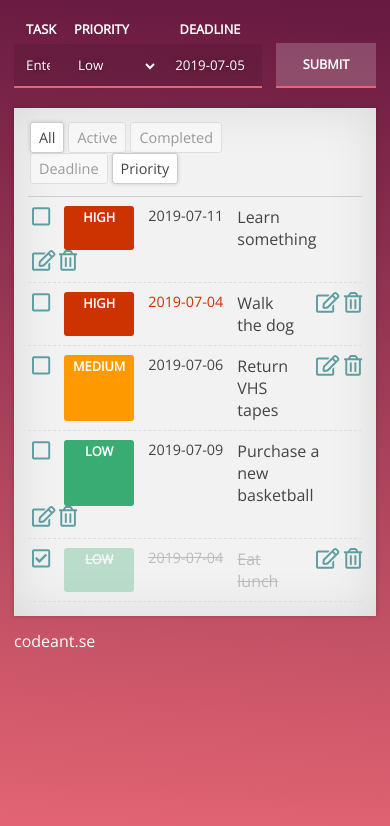
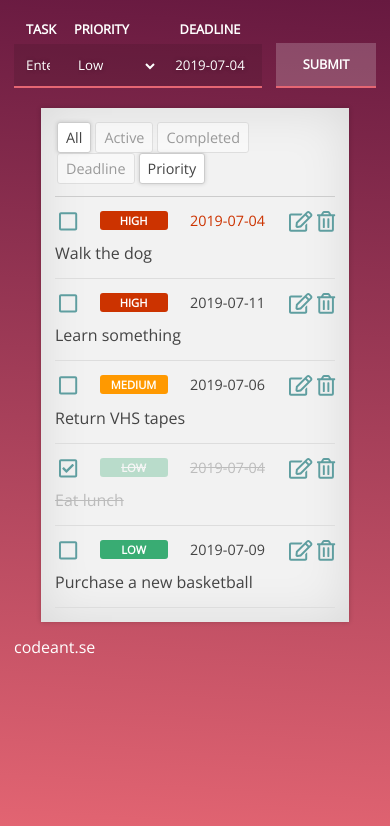
Before and after one commit to axelsvanfeldt/Agenda, a React (Create React App) app: page / in a window 390 px wide. Shown: the top 826 px of the page. Built offline with nearby package versions, Linux system fonts and the light colour scheme.

Commit message:
Added media queries, removed vendor prefixes, edited flex properties

```diff
--- a/src/component/App.css
+++ b/src/component/App.css
@@ -10,7 +10,9 @@
 }
 
 @media all and (min-width: 768px) {
+
     .app-content {
         padding: 40px;
     }
+
 }
--- a/src/component/App.jsx
+++ b/src/component/App.jsx
@@ -27,7 +27,7 @@ const App = () => {
         form: {
             text: '',
             priority: 1,
-            deadline: addDaysToDate(1),
+            deadline: new Date(),
             edit: false
         },
         filters: {
@@ -75,7 +75,19 @@ const App = () => {
     const filterData = JSON.parse(filters);
 
     const renderTasks = () => {
-        let sortedTasks = filterData.sort_by === 'deadline' ? taskData.sort((a, b) => new Date(a.deadline) - new Date(b.deadline)) : taskData.sort((a, b) => b.priority - a.priority);
+        let sortedTasks = taskData;
+        if (filterData.sort_by === 'deadline') {
+            sortedTasks = taskData.sort((a, b) => {
+                let diff = new Date(a.deadline.toString().slice(0,10)) - new Date(b.deadline.toString().slice(0,10));
+                return diff ? diff : b.priority - a.priority;
+            });
+        }
+        else {
+            sortedTasks = taskData.sort((a, b) => {
+                let diff = b.priority - a.priority;
+                return diff ? diff : new Date(a.deadline) - new Date(b.deadline);
+            });
+        }
         sortedTasks = sortedTasks.map((task, index) => {
             task.overdue = new Date(task.deadline) <= new Date() ? true : false;
             if ((filterData.visible_tasks === 'completed' && !task.isComplete) || (filterData.visible_tasks === 'active' && task.isComplete)) return false;
@@ -137,7 +149,6 @@ const App = () => {
     }
 
     const handleFormSubmit = e => {
-        console.log(formValues.edit);
         e.preventDefault();
         if (!formValues.text) return;
         formValues.edit ? editTask() : addTask();
--- a/src/component/Task.css
+++ b/src/component/Task.css
@@ -1,39 +1,12 @@
 .task {
-    padding: 9px 0 9px 0;
+    padding: 14px 0 14px 0;
     /*flex-wrap: nowrap;*/
+    justify-content: space-between;
     display: flex;
     flex-flow: row wrap;
+    align-items: flex-start;
     text-align: left;
-    border-bottom: 1px dashed #DDD;
-}
-.task:hover {
     border-bottom: 1px solid #DDD;
-}
-
-.task > div {
-
-}
-
-.task-priority {
-    margin-left: 14px;
-    min-width: 62px;
-    padding: 2px 4px 2px 4px;
-    border-radius: var(--border-radius-small);
-    text-transform: uppercase;
-    text-align: center;
-    font-size: 0.8em;
-    font-weight: 700;
-    color: #fff;
-}
-
-.task-text {
-    padding: 0 14px 0 14px;
-    flex: 1;
-}
-
-.task-deadline {
-    font-size: 0.9em;
-    padding: 0 0 0 14px;
 }
 
 .task-complete .task-priority,
@@ -47,14 +20,16 @@
     color: var(--color-red);
 }
 
-.task svg {
-    cursor: pointer;
-    color: var(--color-blue);
-    font-size: 1.3em;
-    margin-left: 4px;
-}
-.task svg:hover {
-    color: var(--color-yellow);
+.task-priority {
+    margin-left: 8px;
+    min-width: 60px;
+    padding: 2px 4px 2px 4px;
+    border-radius: var(--border-radius-small);
+    text-transform: uppercase;
+    text-align: center;
+    font-size: 0.7em;
+    font-weight: 700;
+    color: #fff;
 }
 
 .task-priority-3 {
@@ -68,3 +43,67 @@
 .task-priority-1 {
     background-color: var(--color-green);
 }
+
+.task-deadline {
+    white-space: nowrap;
+    font-size: 0.9em;
+    padding: 0 6px 0 8px;
+}
+
+.task-text {
+    align-self: flex-end;
+    order: 5;
+    flex: 0 0 100%;
+    padding: 8px 0 0 0;
+}
+
+.task svg {
+    cursor: pointer;
+    color: var(--color-blue);
+    font-size: 1.3em;
+    margin-left: 4px;
+}
+.task svg:hover {
+    color: var(--color-yellow);
+}
+
+.task-alter-icons {
+    display: flex;
+    flex-flow: row nowrap;
+}
+
+@media all and (min-width: 481px) {
+
+    .task {
+        flex-flow: row nowrap;
+        padding: 9px 0 9px 0;
+        border-bottom: 1px dashed #DDD;
+    }
+    .task:hover {
+        border-bottom: 1px solid #DDD;
+    }
+
+    .task-complete-icons,
+    .task-priority,
+    .task-deadline,
+    .task-text,
+    .task-alter-icons {
+        order: unset;
+    }
+
+    .task-priority {
+        margin-left: 14px;
+        font-size: 0.8em;
+    }
+
+    .task-deadline {
+        padding: 0 0 0 14px;
+    }
+
+    .task-text {
+        padding: 0 14px 0 14px;
+        flex: auto;
+        align-self: auto;
+    }
+
+}
--- a/src/component/Task.jsx
+++ b/src/component/Task.jsx
@@ -16,13 +16,13 @@ const Task = ({task, index, completeTask, prepareEdit, removeTask, togglePriorit
 
     return(
         <div className={`${completeClass} ${overdueClass}`}>
-            <div className="task-icons">
+            <div className="task-complete-icons">
                 <FontAwesomeIcon icon={completeIcon} onClick={() => completeTask(index)} />
             </div>
             <div className={`task-priority task-priority-${task.priority}`}>{getPriorityText(task.priority)}</div>
             <div className="task-deadline">{task.deadline.toString().slice(0,10)}</div>
             <div className="task-text">{task.text}</div>
-            <div className="task-icons">
+            <div className="task-alter-icons">
                 <FontAwesomeIcon icon={faEdit} onClick={() => prepareEdit(index)} />
                 <FontAwesomeIcon icon={faTrashAlt} onClick={() => removeTask(index)} />
             </div>
--- a/src/component/TaskForm.css
+++ b/src/component/TaskForm.css
@@ -81,26 +81,6 @@ select option {
     width: 80px;
 }
 
-.react-datepicker-wrapper input::-webkit-input-placeholder,
-.input-task-text::-webkit-input-placeholder {
-    color: #fff;
-}
-.react-datepicker-wrapper input:-moz-placeholder,
-.input-task-text:-moz-placeholder {
-    color: #fff;
-}
-.react-datepicker-wrapper input::-moz-placeholder,
-.input-task-text::-moz-placeholder {
-    color: #fff;
-}
-.react-datepicker-wrapper input:-ms-input-placeholder,
-.input-task-text:-ms-input-placeholder {
-    color: #fff;
-}
-.react-datepicker-wrapper input::-ms-input-placeholder,
-.input-task-text::-ms-input-placeholder {
-    color: #fff;
-}
 .react-datepicker-wrapper input::placeholder,
 .input-task-text::placeholder {
     color: #fff;
--- a/src/component/TaskForm.jsx
+++ b/src/component/TaskForm.jsx
@@ -16,6 +16,7 @@ const TaskForm = ({addTask, handleChange, handleSubmit, formValues}) => {
                     value={formValues.text}
                     placeholder="Enter task"
                     onChange={(e) => handleChange('text', e.target.value)}
+                    required
                 />
             </div>
             <div>
@@ -32,6 +33,7 @@ const TaskForm = ({addTask, handleChange, handleSubmit, formValues}) => {
                     dateFormat="yyyy-MM-dd"
                     selected={new Date(formValues.deadline)}
                     onChange={(e) => handleChange('deadline', e)}
+                    minDate={new Date()}
                 />
             </div>
             <button className="input-task-button" onClick={handleSubmit}>Submit</button>
--- a/src/component/TaskList.css
+++ b/src/component/TaskList.css
@@ -3,15 +3,19 @@
     position: relative;
     padding: 14px;
     width: calc(100% - 28px);
+    max-width: 280px;
     /*border-radius: var(--border-radius-small);*/
     background-color: var(--color-white);
     text-align: center;
 	box-shadow: 0 0 5px rgba(0, 0, 0, 0.2), inset 0 0 50px rgba(0, 0, 0, 0.1);
 }
 
-@media all and (min-width: 768px) {
+@media all and (min-width: 481px) {
+
     .task-list {
+        max-width: none;
         padding: 30px;
         width: calc(100% - 60px);
     }
+
 }
```
